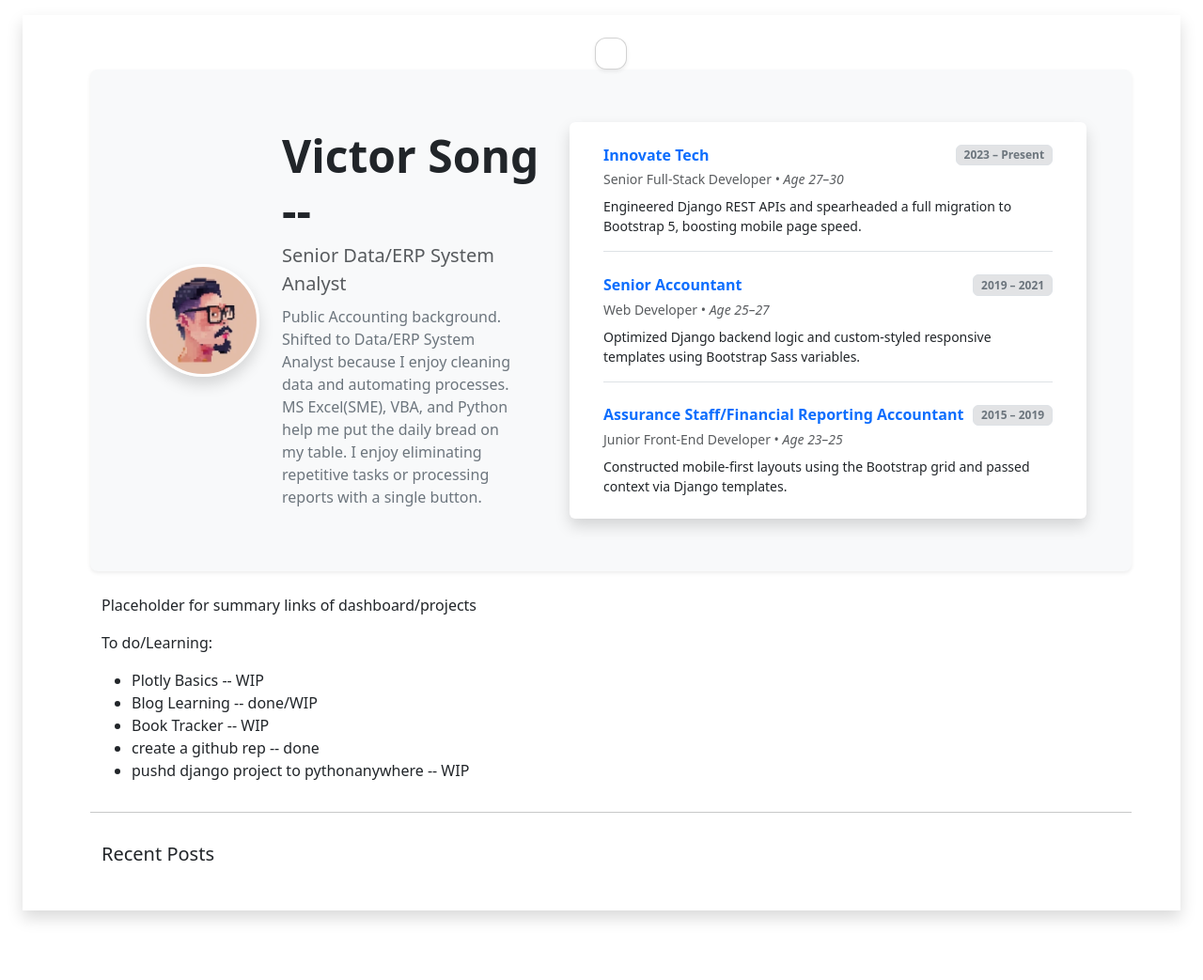
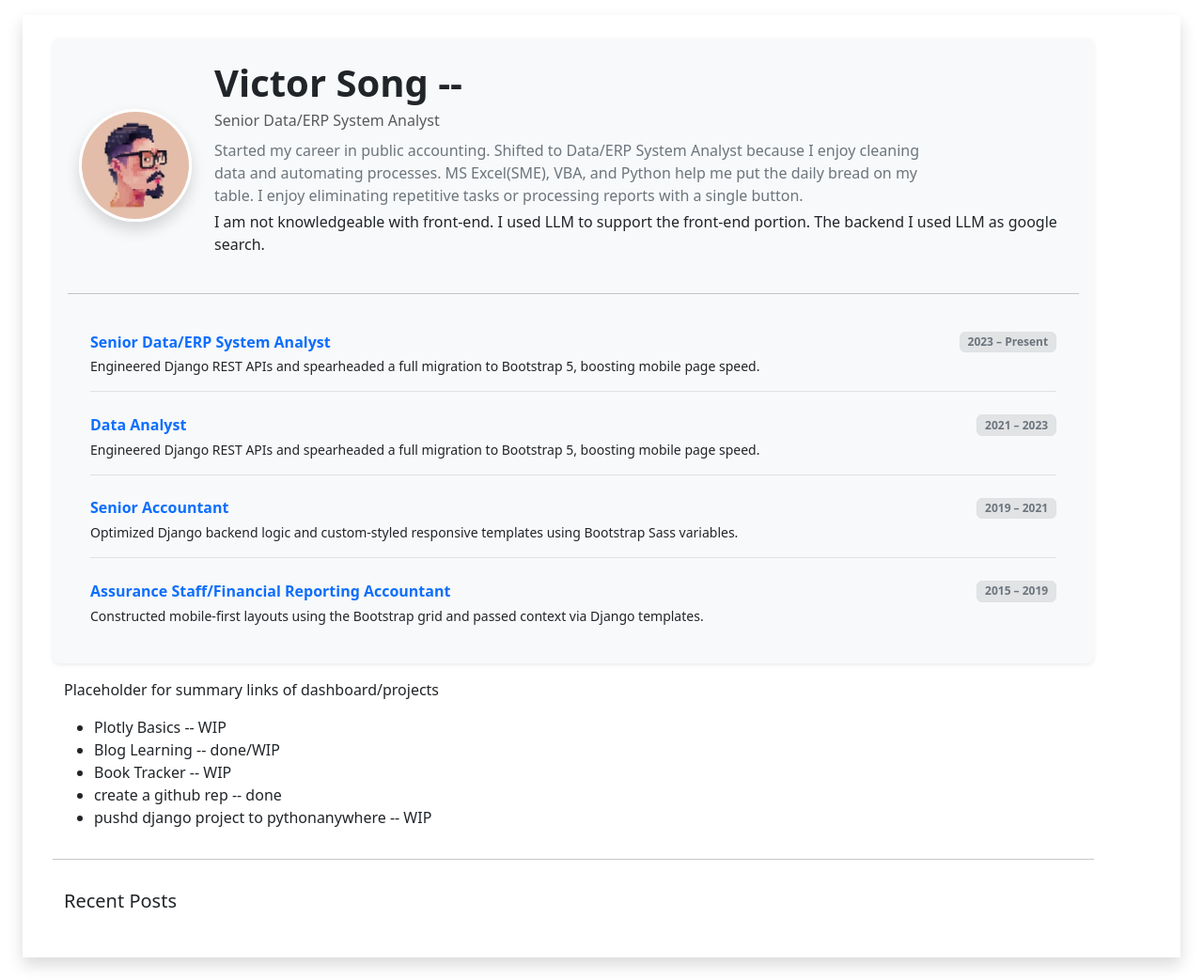
Before and after one commit to vgsong/myport, a Django app: page / in a window 1280 px wide. Shown: the part 75-1118 px from the top of the page at 94% size. Before the commit the page ends 1056 px from the top, so only its background shows below. Run offline with Django 5.2, Linux system fonts and the light colour scheme; data that the repository does not hold is empty; parts of the project's set-up code (start-up, migrations or seed data) failed here and were passed over; some libraries are stand-ins or nearby versions.

Commit message:
lets goo

```diff
--- a/vsong/minato/models.py
+++ b/vsong/minato/models.py
@@ -30,7 +30,7 @@ class BlogEntry(models.Model):
     category = models.ForeignKey(BlogCategory, on_delete=models.CASCADE, related_name='blog_post')
 
     def __str__(self):
-        return '{}: {} - ID:{} - {} on {}'.format(self.created_on, self.last_modified, self.id, self.title, self.category)
+        return '{}: {} - ID:{} - {} on {}'.format(self.created_on, self.status, self.id, self.title, self.category)
 
 
 class CompanyName(models.Model):
@@ -70,8 +70,8 @@ class BookTrackerEntry(models.Model):
     title = models.CharField(max_length=100)
     author = models.CharField(max_length=50)
     genre = models.CharField(max_length=50)
-    started_on = models.DateField(auto_now_add=False)
-    ended_on = models.DateField(auto_now_add=False)
+    started_on = models.DateField(auto_now_add=False, blank=True, null=True)
+    ended_on = models.DateField(auto_now_add=False, blank=True, null=True)
     status = models.CharField(max_length=25, choices=STATUS_CHOICES, default='OPEN')
 
     def __str__(self):
--- a/vsong/minato/templates/minato/blog.html
+++ b/vsong/minato/templates/minato/blog.html
@@ -19,5 +19,10 @@
 
     </div>
 
+
+
+
+
+
             <hr>
 {% endblock %}
--- a/vsong/minato/templates/minato/index.html
+++ b/vsong/minato/templates/minato/index.html
@@ -3,13 +3,10 @@
 {% load plotly_dash %}
 {% block content %}
 
-<div class="container p-3 ms-5 d-flex flex-column">
-<div class="card text-center shadow-sm p-3 mx-auto" style="max-width: 300px; border-radius: 12px;">
-
-</div>
+<div class="container p-3 mt-0 ms-2 d-flex flex-column">
 
 <!-- Profile Introduction Banner -->
-<div class="p-5 mb-4 bg-body-tertiary rounded-3 shadow-sm">
+<div class="p-3 mb-3 bg-body-tertiary rounded-3 shadow-sm">
   <div class="container-fluid py-2">
     <div class="row align-items-center g-4">
 
@@ -23,26 +20,40 @@
 
       <!-- Introduction Text Column -->
       <div class="col-12 col-md text-center text-md-start">
-        <h1 class="display-5 fw-bold mb-1">Victor Song --</h1>
-        <p class="fs-5 text-muted mb-2">Senior Data/ERP System Analyst</p>
+        <h3 class="display-6 fw-bold mb-1">Victor Song --</h3>
+        <p class="fs-6 text-muted mb-2">Senior Data/ERP System Analyst</p>
         <p class="col-md-10 fs-6 text-secondary mb-1">
-          Public Accounting background. Shifted to Data/ERP System Analyst because I enjoy cleaning data and automating processes. MS Excel(SME), VBA, and Python help me put the daily bread on my table.
+          Started my career in public accounting. Shifted to Data/ERP System Analyst because I enjoy cleaning data and automating processes. MS Excel(SME), VBA, and Python help me put the daily bread on my table.
           I enjoy eliminating repetitive tasks or processing reports with a single button.
         </p>
+        <p>I am not knowledgeable with front-end. I used LLM to support the front-end portion. The backend I used LLM as google search. </p>
 
       </div>
-<div class="card shadow border-0 mx-auto" style="max-width: 550px;">
+    </div>
+  </div>
+<hr>
+<div class="card shadow border-0 mx-auto" ></div>
 
   <!-- Card Body -->
   <div class="card-body p-4">
+      <!-- Company 1 -->
+    <div class="mb-4 pb-3 border-bottom">
+      <div class="d-flex justify-content-between align-items-center mb-1">
+        <h6 class="fw-bold text-primary mb-0">Senior Data/ERP System Analyst</h6>
+        <span class="badge bg-secondary-subtle text-secondary border">2023 – Present</span>
+      </div>
 
+      <p class="card-text text-dark small mb-0">
+        Engineered Django REST APIs and spearheaded a full migration to Bootstrap 5, boosting mobile page speed.
+      </p>
+    </div>
     <!-- Company 1 -->
     <div class="mb-4 pb-3 border-bottom">
       <div class="d-flex justify-content-between align-items-center mb-1">
-        <h6 class="fw-bold text-primary mb-0">Innovate Tech</h6>
-        <span class="badge bg-secondary-subtle text-secondary border">2023 – Present</span>
+        <h6 class="fw-bold text-primary mb-0">Data Analyst</h6>
+        <span class="badge bg-secondary-subtle text-secondary border">2021 – 2023</span>
       </div>
-      <div class="text-muted small mb-2">Senior Full-Stack Developer • <span class="fst-italic">Age 27–30</span></div>
+
       <p class="card-text text-dark small mb-0">
         Engineered Django REST APIs and spearheaded a full migration to Bootstrap 5, boosting mobile page speed.
       </p>
@@ -54,7 +65,7 @@
         <h6 class="fw-bold text-primary mb-0">Senior Accountant</h6>
         <span class="badge bg-secondary-subtle text-secondary border">2019 – 2021</span>
       </div>
-      <div class="text-muted small mb-2">Web Developer • <span class="fst-italic">Age 25–27</span></div>
+
       <p class="card-text text-dark small mb-0">
         Optimized Django backend logic and custom-styled responsive templates using Bootstrap Sass variables.
       </p>
@@ -66,7 +77,7 @@
         <h6 class="fw-bold text-primary mb-0">Assurance Staff/Financial Reporting Accountant</h6>
         <span class="badge bg-secondary-subtle text-secondary border">2015 – 2019</span>
       </div>
-      <div class="text-muted small mb-2">Junior Front-End Developer • <span class="fst-italic">Age 23–25</span></div>
+
       <p class="card-text text-dark small mb-0">
         Constructed mobile-first layouts using the Bootstrap grid and passed context via Django templates.
       </p>
@@ -75,16 +86,11 @@
   </div>
 </div>
 
-    </div>
-  </div>
-</div>
-
 
 
     <div class="container col-12">
 
         <p>Placeholder for summary links of dashboard/projects</p>
-        <p>To do/Learning:</p>
         <ul>
             <li>Plotly Basics -- WIP</li>
             <li>Blog Learning -- done/WIP</li>
@@ -113,4 +119,7 @@
 </div>
 
 
+
+
+
 {% endblock %}
--- a/vsong/minato/templates/minato/main/base.html
+++ b/vsong/minato/templates/minato/main/base.html
@@ -32,7 +32,7 @@
             </div>
 
         </div>
+
+    </body>
         {% bootstrap_javascript %}
-    </body>
-
 </html>
```
Also changed, not shown: vsong/minato/templates/minato/reading.html (+19 -23 lines), vsong/minato/migrations/0012_alter_booktrackerentry_ended_on_and_more.py (added), vsong/minato/static/minato/assets/blog/007/007_001.jpg (added), vsong/minato/static/minato/assets/blog/007/007_002.jpg (added), vsong/minato/static/minato/assets/blog/007/007_003.jpg (added), vsong/minato/static/minato/assets/reading/61aB52dimjL._AC_UF1000,1000_QL80_.jpg (added), vsong/minato/static/minato/assets/reading/9780679405436.jpg (added), vsong/minato/static/minato/assets/reading/lesmis.jpeg (added), vsong/minato/static/minato/assets/reading/moby-dick-slideshow-slide-V7YU-articleLarge.webp (added).
